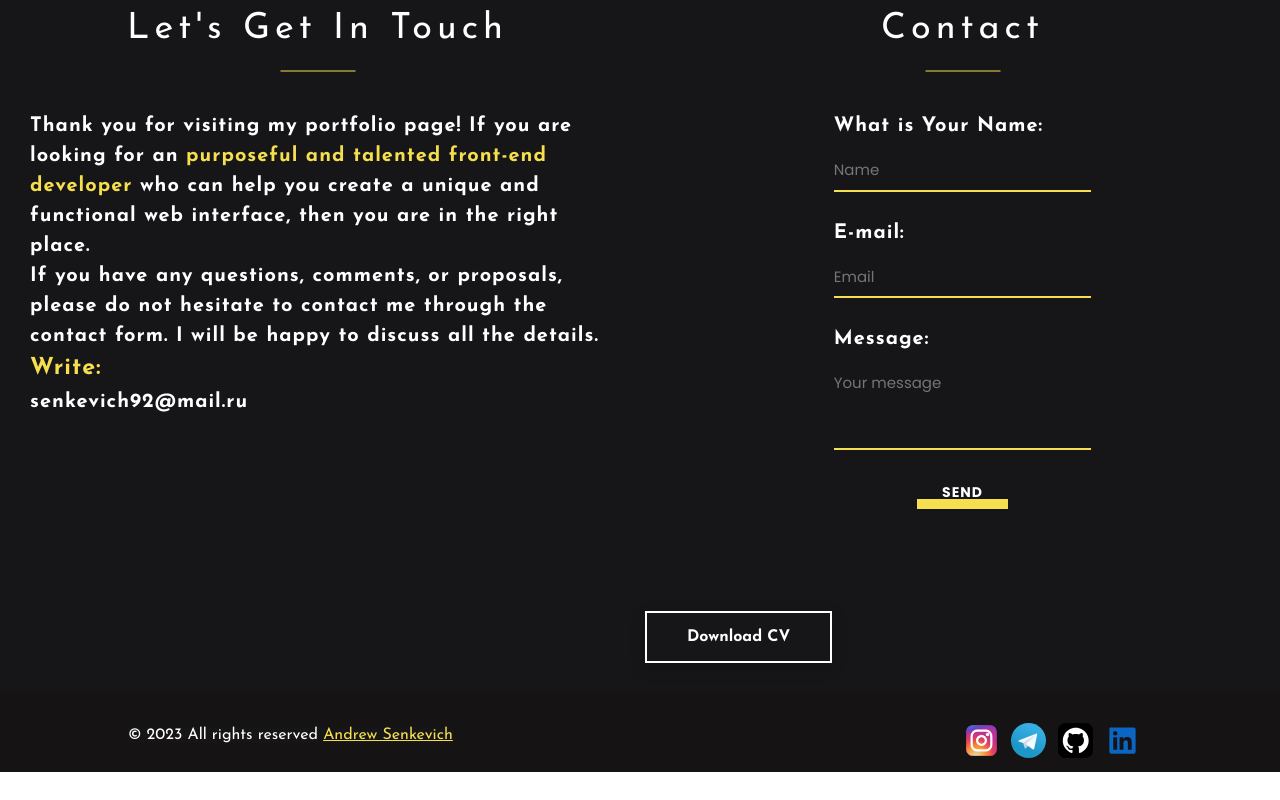
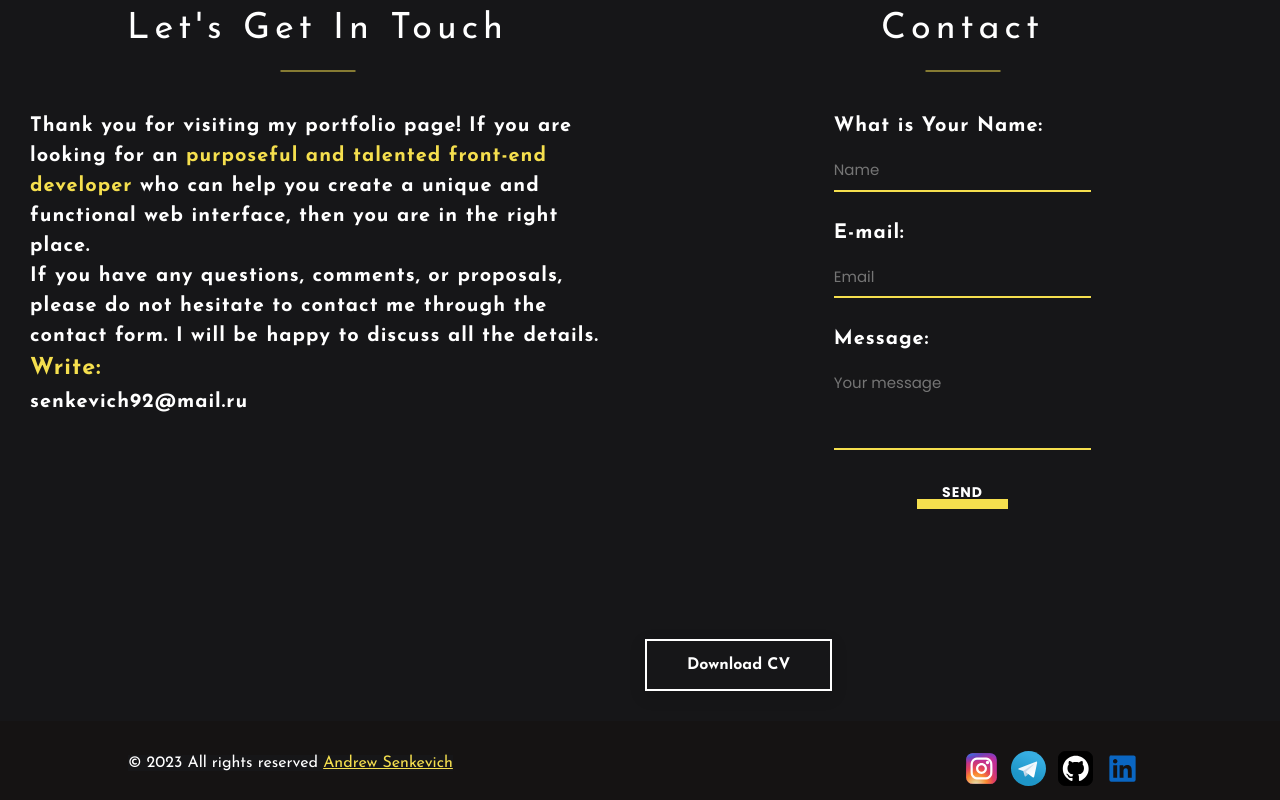
Before and after one commit to Sene4kaaa/portfolio, a React (Create React App) app: page / in a window 1280 px wide. Shown: the part 2665-3465 px from the top of the page. Before the commit the page ends 3437 px from the top, so only its background shows below. Built offline with nearby package versions, Linux system fonts and the light colour scheme.

Commit message:
Refactoring code

```diff
--- a/src/components/Contacts/Contacts.module.scss
+++ b/src/components/Contacts/Contacts.module.scss
@@ -136,7 +136,7 @@
 }
 
 .buttonCv button {
-  margin-top: 72px;
+  margin-top: 100px;
   background-color: $bgSecondColor;
   color: $textColor;
   border: 2px solid $textColor;
```
